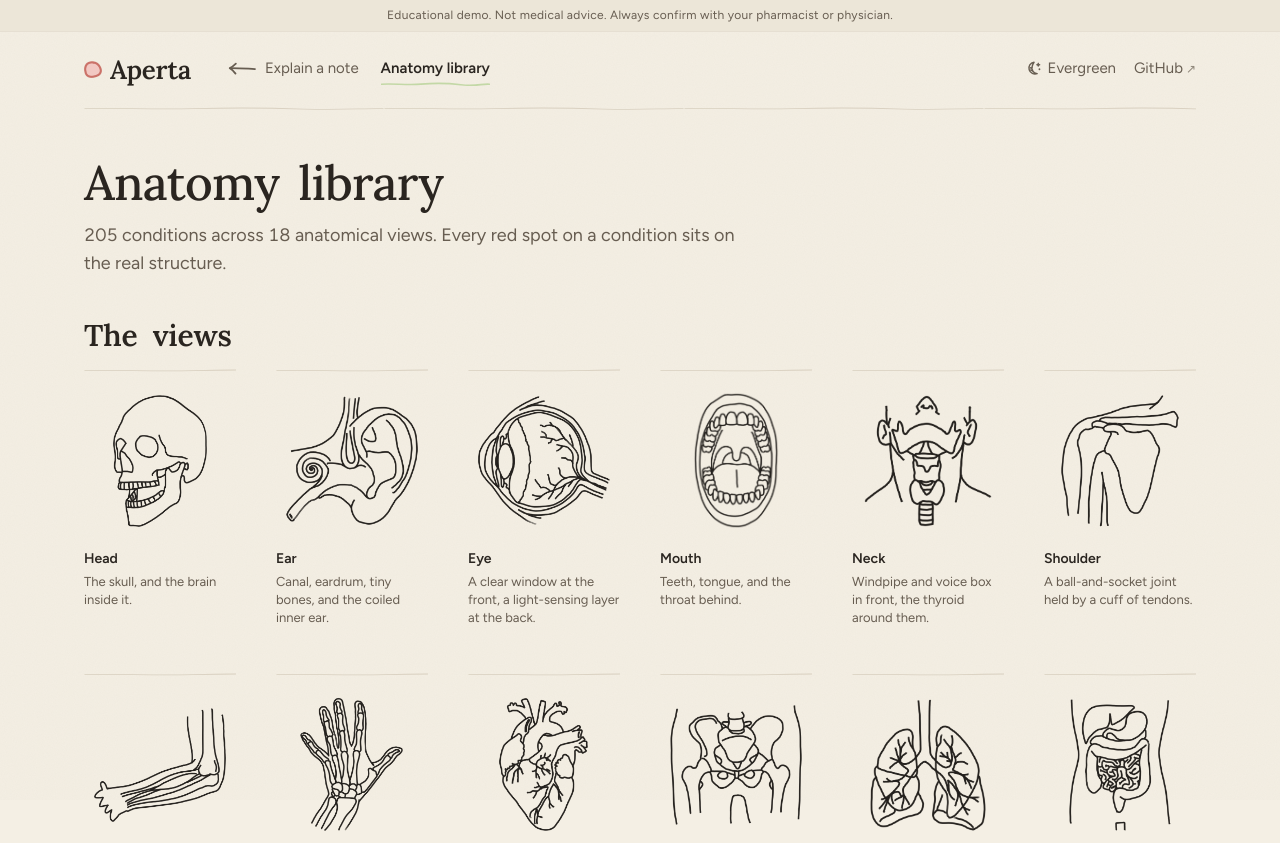
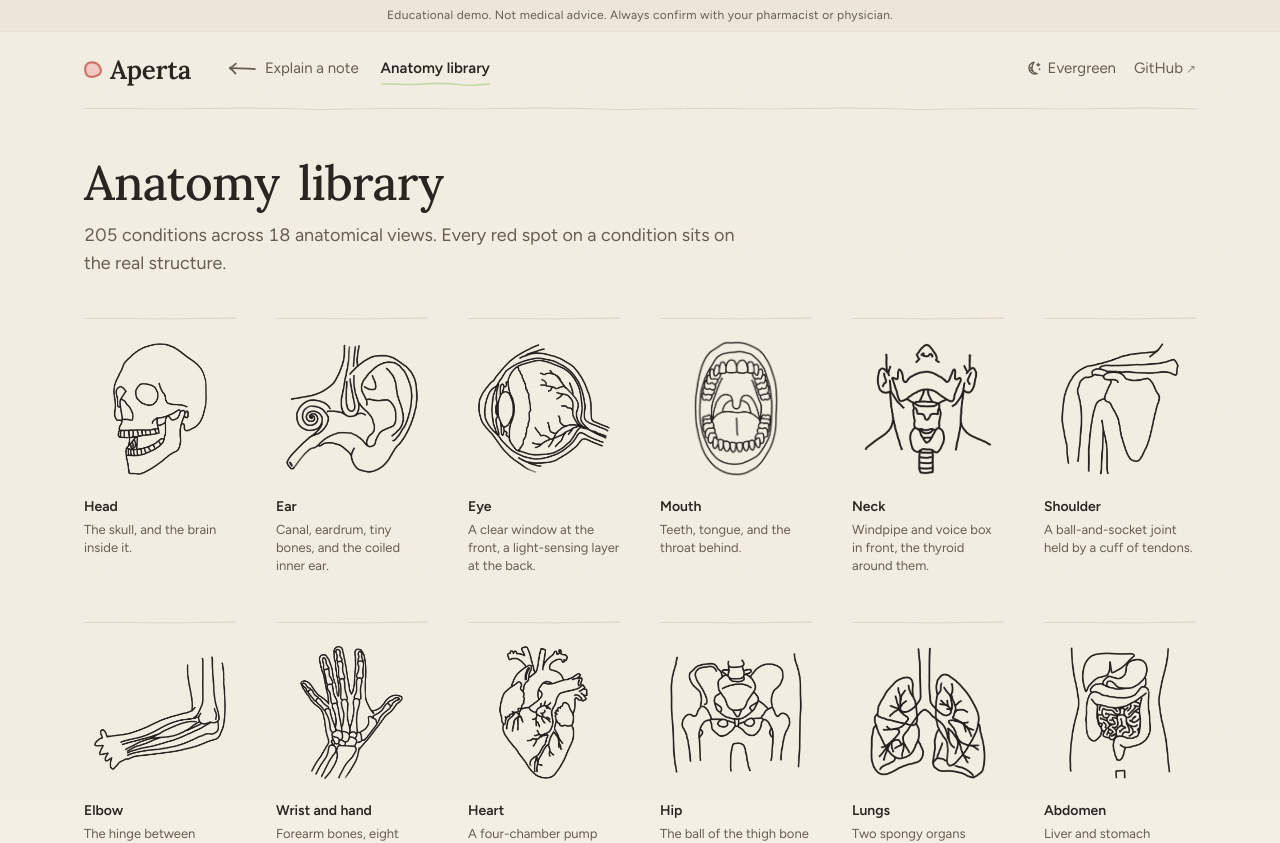
Before and after one commit to ankthba/VTHacks14, a Next.js app: page /diagrams in a window 1280 px wide. Shown: the top 843 px of the page. Built offline with nearby package versions, Linux system fonts and the light colour scheme.

Commit message:
Anatomy library: no heading over the views

```diff
--- a/app/diagrams/page.tsx
+++ b/app/diagrams/page.tsx
@@ -53,7 +53,7 @@ export default function DiagramsPage() {
         {uniqueViews().length} anatomical views. Every red spot on a condition
         sits on the real structure.
       </p>
-      <h2 className="display-sm text-3xl mt-10 mb-4">The views</h2>
+      <div className="mt-10" />
       <div className="grid gap-x-10 gap-y-12 grid-cols-2 md:grid-cols-4 lg:grid-cols-6">
         {uniqueViews().map((id) => (
           <a key={id} href={`#${slug(homeOf(id))}`} className="card view-link block">
```
